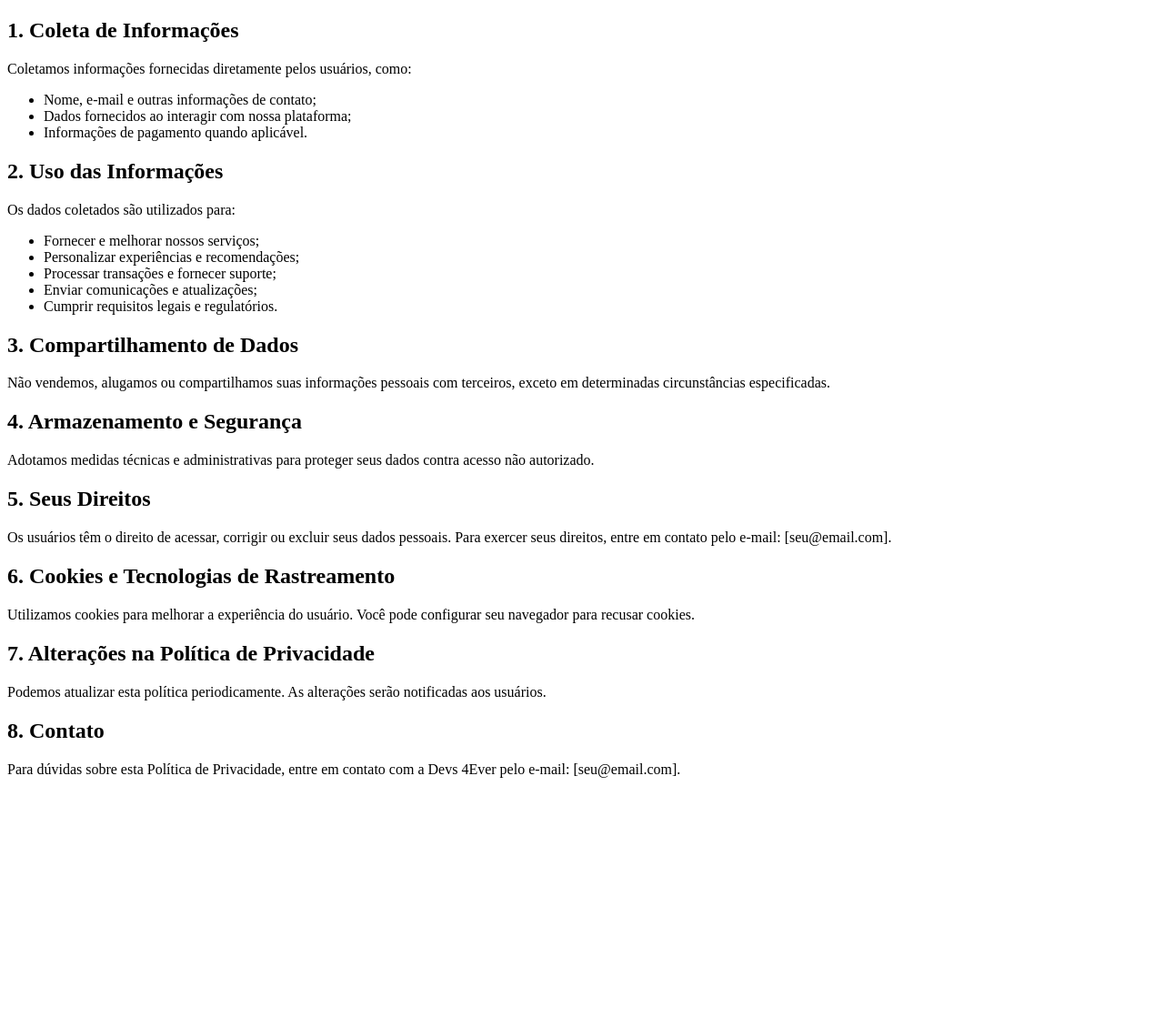
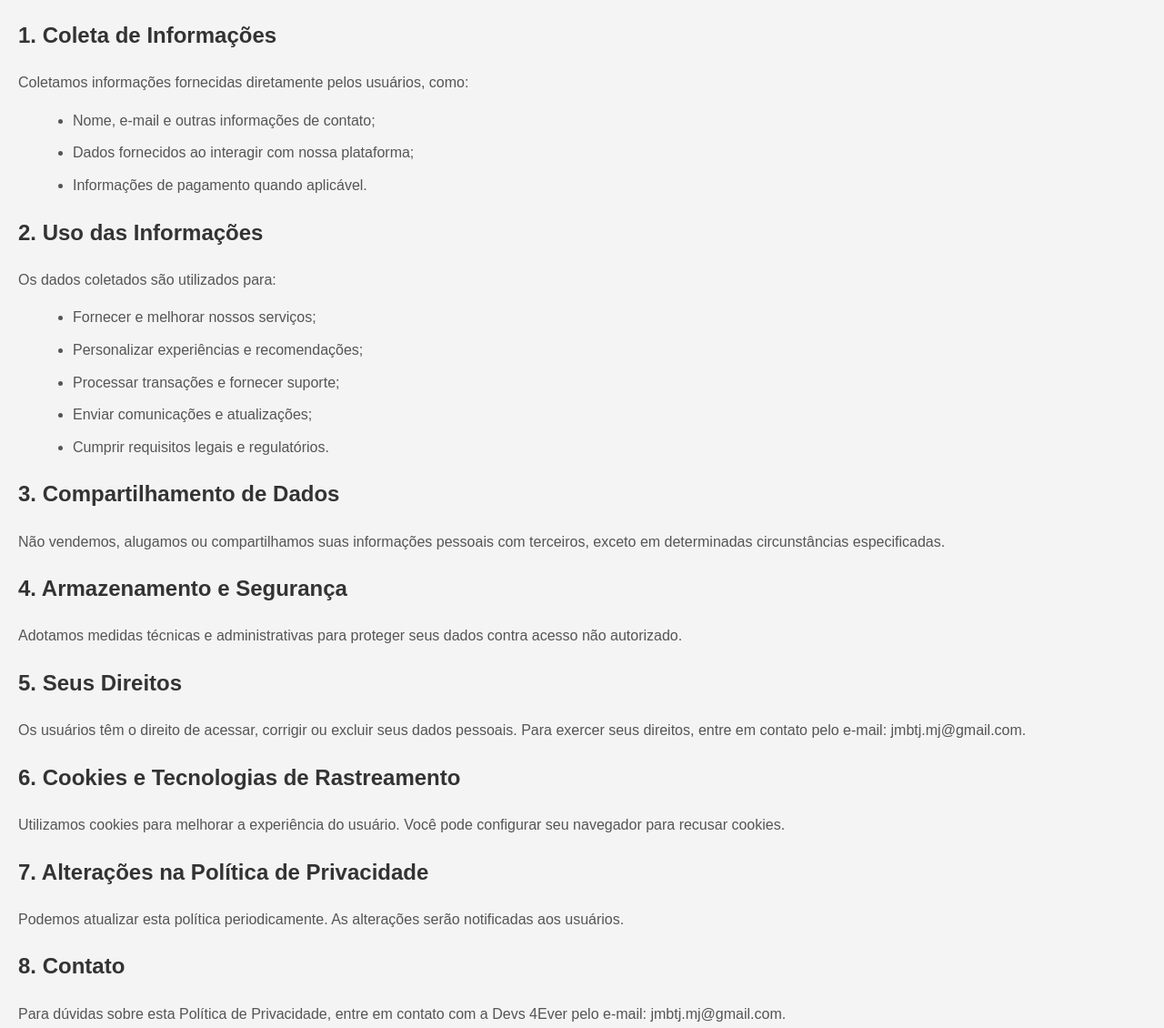
Before and after one commit to Marcio1505/Devs4everPrivacyPolicy, a plain HTML site: page index.html in a window 1280 px wide. Shown: the whole page at 91% size. Before the commit the page ends 871 px from the top, so only its background shows below. Drawn offline with Linux system fonts and the light colour scheme.

Commit message:
Update index.html

```diff
--- a/index.html
+++ b/index.html
@@ -1,10 +1,32 @@
 <!DOCTYPE html>
 <html lang="en">
   <head>
-    <meta charset="UTF-8">
-    <meta http-equiv="X-UA-Compatible" content="IE=edge">
-    <meta name="viewport" content="width=device-width, initial-scale=1.0">
+    <meta charset="UTF-8" />
+    <meta http-equiv="X-UA-Compatible" content="IE=edge" />
+    <meta name="viewport" content="width=device-width, initial-scale=1.0" />
     <title>Devs 4Ever's Privacy Policy</title>
+    <style>
+      body {
+        font-family: Arial, sans-serif;
+        line-height: 1.6;
+        margin: 20px;
+        background-color: #f4f4f4;
+      }
+      h2 {
+        color: #333;
+      }
+      p,
+      ul {
+        color: #555;
+      }
+      ul {
+        list-style-type: disc;
+        margin-left: 20px;
+      }
+      li {
+        margin-bottom: 10px;
+      }
+    </style>
   </head>
   <body>
     <h2>1. Coleta de Informações</h2>
@@ -26,22 +48,40 @@
     </ul>
 
     <h2>3. Compartilhamento de Dados</h2>
-    <p>Não vendemos, alugamos ou compartilhamos suas informações pessoais com terceiros, exceto em determinadas circunstâncias especificadas.</p>
+    <p>
+      Não vendemos, alugamos ou compartilhamos suas informações pessoais com
+      terceiros, exceto em determinadas circunstâncias especificadas.
+    </p>
 
     <h2>4. Armazenamento e Segurança</h2>
-    <p>Adotamos medidas técnicas e administrativas para proteger seus dados contra acesso não autorizado.</p>
+    <p>
+      Adotamos medidas técnicas e administrativas para proteger seus dados
+      contra acesso não autorizado.
+    </p>
 
     <h2>5. Seus Direitos</h2>
-    <p>Os usuários têm o direito de acessar, corrigir ou excluir seus dados pessoais. Para exercer seus direitos, entre em contato pelo e-mail: [seu@email.com].</p>
+    <p>
+      Os usuários têm o direito de acessar, corrigir ou excluir seus dados
+      pessoais. Para exercer seus direitos, entre em contato pelo e-mail:
+      jmbtj.mj@gmail.com.
+    </p>
 
     <h2>6. Cookies e Tecnologias de Rastreamento</h2>
-    <p>Utilizamos cookies para melhorar a experiência do usuário. Você pode configurar seu navegador para recusar cookies.</p>
+    <p>
+      Utilizamos cookies para melhorar a experiência do usuário. Você pode
+      configurar seu navegador para recusar cookies.
+    </p>
 
     <h2>7. Alterações na Política de Privacidade</h2>
-    <p>Podemos atualizar esta política periodicamente. As alterações serão notificadas aos usuários.</p>
+    <p>
+      Podemos atualizar esta política periodicamente. As alterações serão
+      notificadas aos usuários.
+    </p>
 
     <h2>8. Contato</h2>
-    <p>Para dúvidas sobre esta Política de Privacidade, entre em contato com a Devs 4Ever pelo e-mail: [seu@email.com].</p>
-</div>
+    <p>
+      Para dúvidas sobre esta Política de Privacidade, entre em contato com a
+      Devs 4Ever pelo e-mail: jmbtj.mj@gmail.com.
+    </p>
   </body>
 </html>
```
Lines whose indentation alone changed are shown as unchanged.
